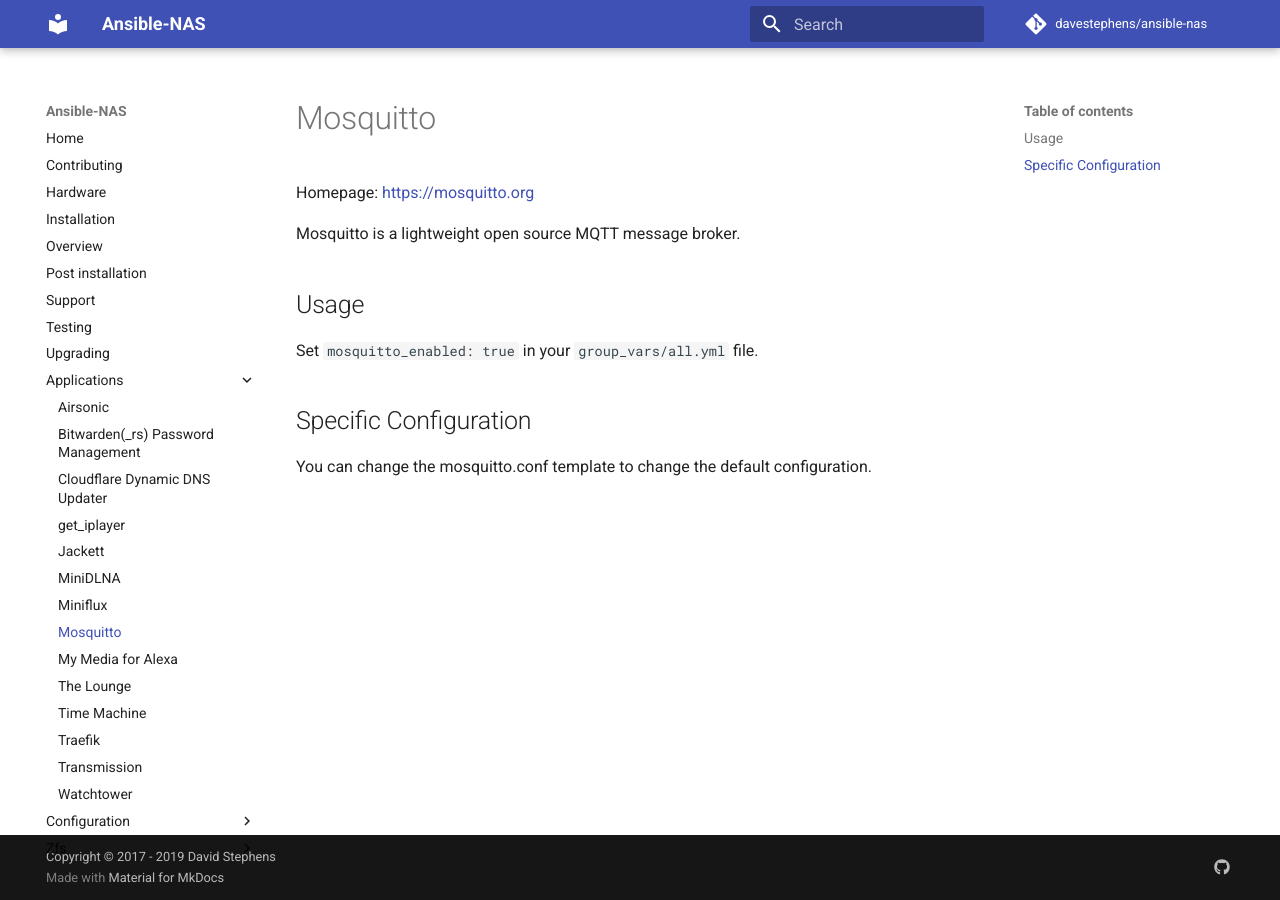
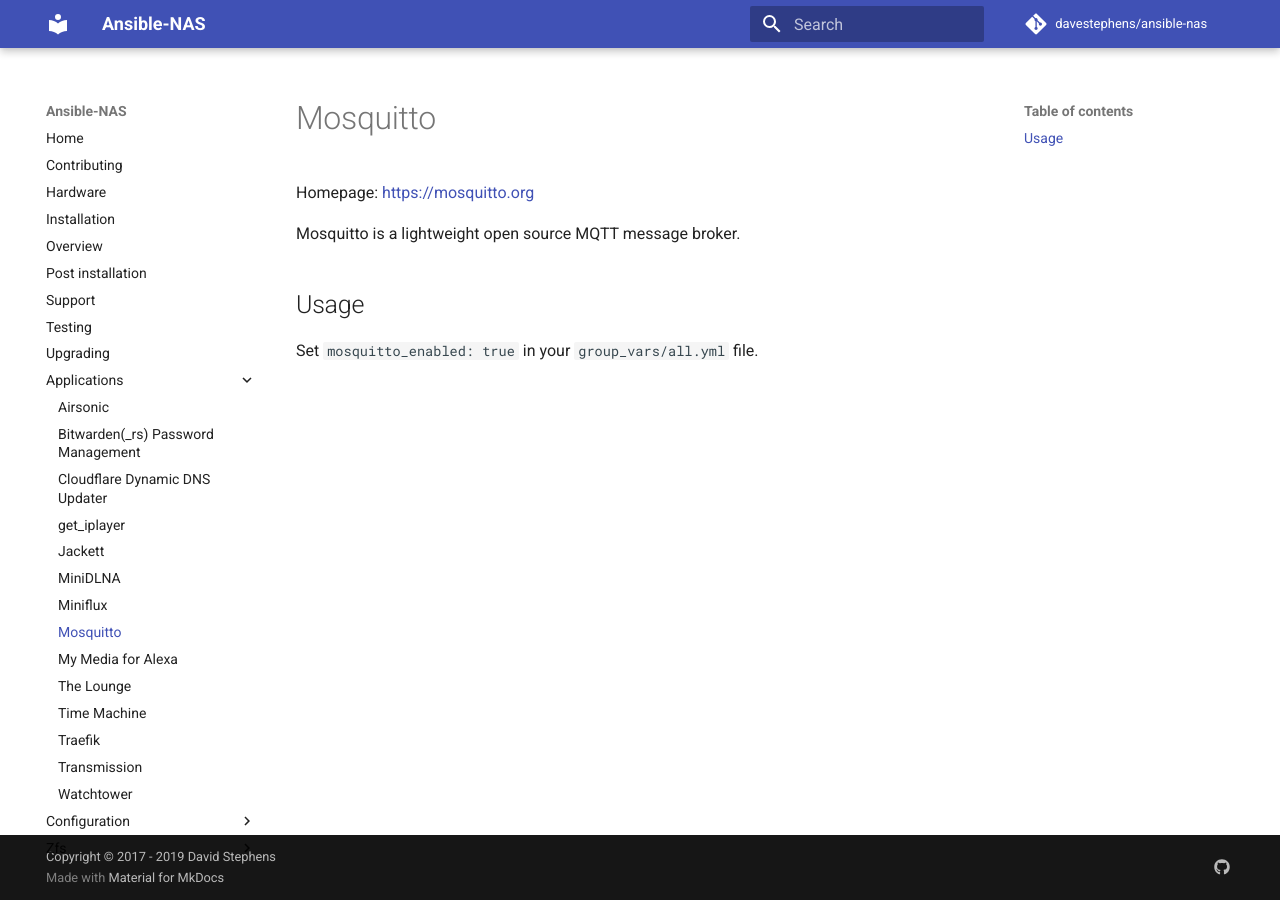
Before and after one commit to davestephens/ansible-nas, an MkDocs documentation site: the page built from docs/applications/mosquitto.md, in a window 1280 px wide. Built offline with MkDocs 1.6.1 and Material for MkDocs 9.7.7, drawn with Linux system fonts in a browser that asks for light colours; comment, search, counter and statistics services are not loaded.

Commit message:
mosquitto changes for PR

```diff
--- a/docs/applications/mosquitto.md
+++ b/docs/applications/mosquitto.md
@@ -7,7 +7,3 @@ Mosquitto is a lightweight open source MQTT message broker.
 ## Usage
 
 Set `mosquitto_enabled: true` in your `group_vars/all.yml` file.
-
-## Specific Configuration
-
-You can change the mosquitto.conf template to change the default configuration.
```
Also changed, not shown: 4 other files.
